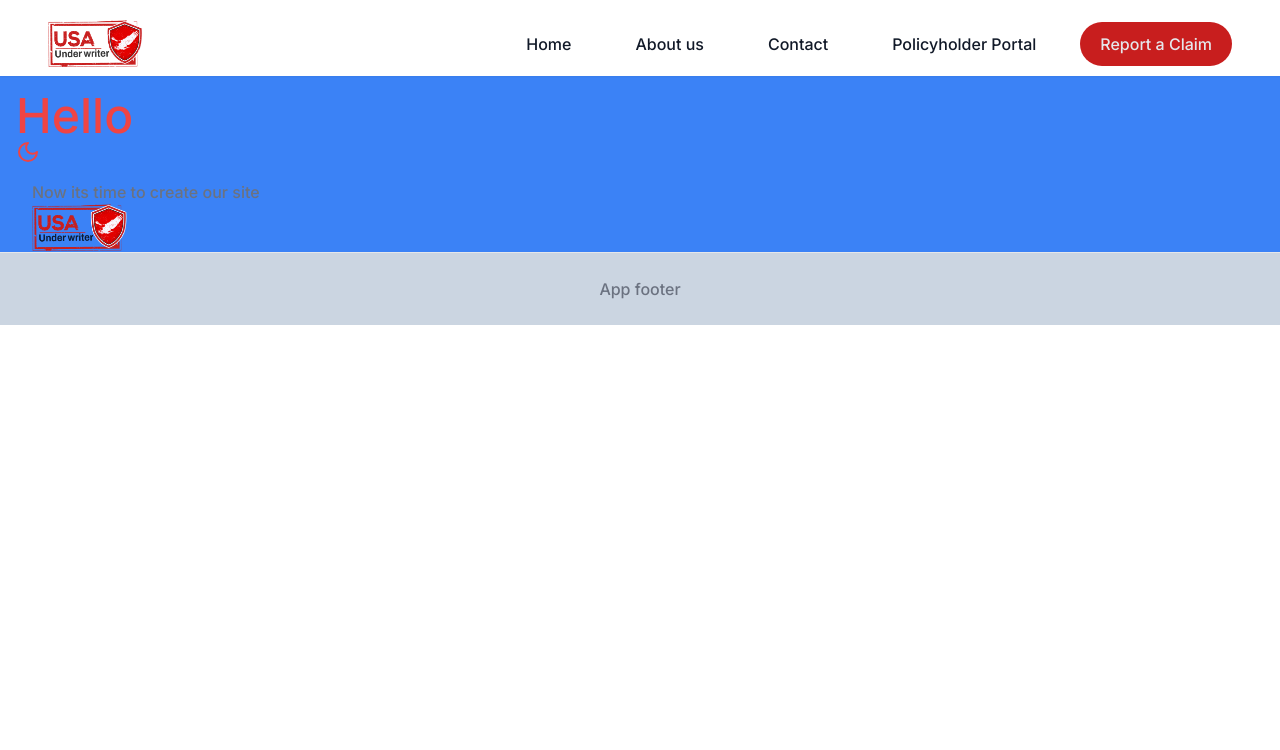
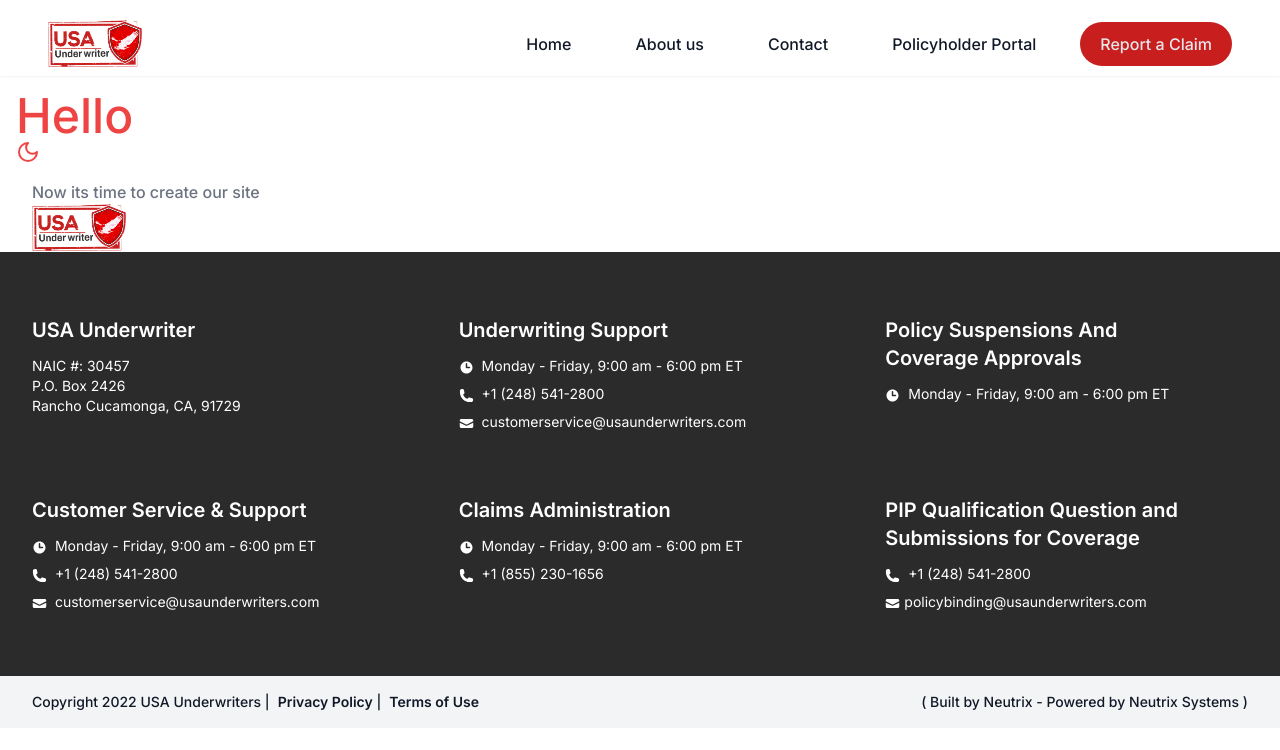
Before and after one commit to nex-nisharga/Daniyal-Task, a Next.js app: page / in a window 1280 px wide. Shown: the top 750 px of the page. Built offline with nearby package versions, Linux system fonts and the light colour scheme.

Commit message:
feat: footer

```diff
--- a/src/app/(public)/(home)/page.js
+++ b/src/app/(public)/(home)/page.js
@@ -3,7 +3,8 @@
 
 export default function Home() {
   return (
-    <div className="bg-blue-500">
+    <>
+      <div className="">
         <h2 className="p-4 text-red-500">
           Hello <Icons.Moon />
         </h2>
@@ -12,5 +13,6 @@
           <Logo />
         </div>
       </div>
+    </>
   );
 }
--- /dev/null
+++ b/src/components/FooterMobile/AccordionItem.jsx
@@ -0,0 +1,34 @@
+"use client";
+import React, { useState } from "react";
+import { Icons } from "../Icons";
+
+const AccordionItem = ({ title, children, itemActive }) => {
+  const [active, setActive] = useState(itemActive || false);
+
+  const handleToggle = (e) => {
+    setActive(!active);
+  };
+  return (
+    <div className="w-full border border-gray-700 first:rounded-t-lg last:rounded-b-lg">
+      <button
+        className={` flex w-full text-left p-5`}
+        onClick={() => handleToggle()}
+      >
+        <div className="flex items-center justify-between w-full">
+          <h3 className="text-base">{title}</h3>
+          {active ? <Icons.UpArrow /> : <Icons.DownArrow />}
+        </div>
+      </button>
+
+      <div
+        className={`bg-gray-900 duration-200 ease-in-out ${
+          active ? "block" : "hidden"
+        }`}
+      >
+        {children}
+      </div>
+    </div>
+  );
+};
+
+export default AccordionItem;
--- /dev/null
+++ b/src/components/FooterMobile/FooterMobile.jsx
@@ -0,0 +1,103 @@
+"use client";
+import React, { useState } from "react";
+import AccordionItem from "./AccordionItem";
+import { Icons } from "../Icons";
+import Link from "next/link";
+
+const FooterMobile = () => {
+  return (
+    <section className="bg-gray-800 py-9">
+      <div className="px-4">
+        <div className="flex flex-col ">
+          <div className="w-full">
+            <AccordionItem title="USA Underwriting" itemActive={true}>
+              <h6 className="p-5">
+                Monday - Friday, 9:00 am - 6:00 pm ET <br /> +1 (248) 541-2800{" "}
+                <br /> customerservice@usaunderwriters.com <br />
+              </h6>
+            </AccordionItem>
+            <AccordionItem title="Customer Service & Support">
+              <div className="p-5">
+                <h6 className="mb-1">
+                  <Icons.Clock className="inline mr-1" /> Monday - Friday, 9:00
+                  am - 6:00 pm ET
+                </h6>
+                <h6 className="">
+                  <Icons.Phone className="inline mr-1" /> +1 (248) 541-2800
+                </h6>
+              </div>
+            </AccordionItem>
+            <AccordionItem title="Claims Administration">
+              <div className="p-5">
+                <h6 className="mb-1">
+                  <Icons.Clock className="inline mr-1" /> Monday - Friday, 9:00
+                  am - 6:00 pm ET
+                </h6>
+                <h6 className="mb-1">
+                  <Icons.Phone className="inline mr-1" /> +1 (855) 230-1656
+                </h6>
+                <h6>
+                  <Icons.Map className="inline mr-3" />
+                  P.O. Box 647 | Battle Creek, MI 49016
+                </h6>
+              </div>
+            </AccordionItem>
+          </div>
+
+          <div className="w-full mt-5">
+            <AccordionItem title="Underwriting Support" itemActive={true}>
+              <h6 className="p-5">
+                Monday - Friday, 9:00 am - 6:00 pm ET <br /> +1 (248) 541-2800{" "}
+                <br /> customerservice@usaunderwriters.com <br />
+              </h6>
+            </AccordionItem>
+            <AccordionItem title="Policy Suspensions And Coverage Approvals">
+              <div className="p-5">
+                <h6 className="mb-1">
+                  <Icons.Clock className="inline mr-1" /> Monday - Friday, 9:00
+                  am - 6:00 pm ET
+                </h6>
+                <h6 className="">
+                  <Icons.Phone className="inline mr-1" /> +1 (248) 541-2800
+                </h6>
+              </div>
+            </AccordionItem>
+            <AccordionItem title="RIP Qualification Question And Submissions for Coverage">
+              <div className="p-5">
+                <h6 className="mb-1">
+                  <Icons.Phone className="inline mr-1" /> +1 (248) 541-2800
+                </h6>
+                <h6>
+                  <Icons.Envelope className="inline mr-3" />
+                  policybinding@usaunderwriters.com
+                </h6>
+              </div>
+            </AccordionItem>
+          </div>
+        </div>
+      </div>
+
+      <div className="">
+        <div className="container">
+          <div className="text-xs text-center text-white">
+            <div className="mt-8 mb-3">
+              <p>Copyright 2022 USA Underwriters</p>
+              <div className="mt-2">
+                <Link href="/" className="pl-2 font-semibold">
+                  Privacy Policy
+                </Link>
+                |
+                <Link href="/" className="pl-2 font-semibold ">
+                  Terms of Use
+                </Link>
+              </div>
+            </div>
+            <p>( Built by Neutrix - Powered by Neutrix Systems )</p>
+          </div>
+        </div>
+      </div>
+    </section>
+  );
+};
+
+export default FooterMobile;
--- /dev/null
+++ b/src/components/FooterMobile/index.js
@@ -0,0 +1,2 @@
+export { default as AccordionItem } from "./AccordionItem";
+export { default as FooterMobile } from "./FooterMobile";
--- a/src/components/Icons.jsx
+++ b/src/components/Icons.jsx
@@ -44,10 +44,10 @@
       fill="none"
       xmlns="http://www.w3.org/2000/svg"
     >
-      <g clip-path="url(#clip0_4_2412)">
+      <g clipPath="url(#clip0_4_2412)">
         <path
-          fill-rule="evenodd"
-          clip-rule="evenodd"
+          fillRule="evenodd"
+          clipRule="evenodd"
           d="M0.9375 2.8125C0.9375 1.77697 1.77697 0.9375 2.8125 0.9375H3.66977C4.2075 0.9375 4.67623 1.30347 4.80665 1.82515L5.49777 4.58964C5.61213 5.04706 5.44121 5.52847 5.06401 5.81136L4.2555 6.41775C4.17154 6.48072 4.15329 6.57292 4.17688 6.6373C4.88657 8.57468 6.42532 10.1134 8.3627 10.8231C8.42708 10.8467 8.51928 10.8285 8.58225 10.7445L9.18864 9.93599C9.47153 9.55879 9.95294 9.38787 10.4104 9.50223L13.1748 10.1933C13.6965 10.3238 14.0625 10.7925 14.0625 11.3302V12.1875C14.0625 13.223 13.223 14.0625 12.1875 14.0625H10.7812C5.3447 14.0625 0.9375 9.6553 0.9375 4.21875V2.8125Z"
           fill="white"
         />
@@ -88,8 +88,8 @@
       xmlns="http://www.w3.org/2000/svg"
     >
       <path
-        fill-rule="evenodd"
-        clip-rule="evenodd"
+        fillRule="evenodd"
+        clipRule="evenodd"
         d="M5.26756 13.1997L5.26966 13.2007C5.4175 13.265 5.5 13.25 5.5 13.25C5.5 13.25 5.5825 13.265 5.73093 13.2004L5.73244 13.1997L5.73674 13.1978L5.75036 13.1915C5.76163 13.1863 5.77725 13.1789 5.79693 13.1694C5.83628 13.1505 5.89191 13.1229 5.9615 13.0866C6.10058 13.0141 6.29591 12.9064 6.52874 12.7621C6.99342 12.4741 7.61302 12.037 8.23411 11.4383C9.47663 10.2407 10.75 8.36936 10.75 5.75C10.75 2.85051 8.3995 0.5 5.5 0.5C2.60051 0.5 0.25 2.85051 0.25 5.75C0.25 8.36936 1.52337 10.2407 2.76589 11.4383C3.38698 12.037 4.00658 12.4741 4.47126 12.7621C4.70409 12.9064 4.89942 13.0141 5.0385 13.0866C5.10809 13.1229 5.16372 13.1505 5.20307 13.1694C5.22275 13.1789 5.23837 13.1863 5.24964 13.1915L5.26326 13.1978L5.26756 13.1997ZM5.5 7.4375C6.43198 7.4375 7.1875 6.68198 7.1875 5.75C7.1875 4.81802 6.43198 4.0625 5.5 4.0625C4.56802 4.0625 3.8125 4.81802 3.8125 5.75C3.8125 6.68198 4.56802 7.4375 5.5 7.4375Z"
         fill="white"
       />
@@ -120,8 +120,8 @@
       xmlns="http://www.w3.org/2000/svg"
     >
       <path
-        fill-rule="evenodd"
-        clip-rule="evenodd"
+        fillRule="evenodd"
+        clipRule="evenodd"
         d="M14.7197 0.71967C15.0126 0.426777 15.4874 0.426777 15.7803 0.71967L19.5303 4.46967C19.8232 4.76256 19.8232 5.23744 19.5303 5.53033L15.7803 9.28033C15.4874 9.57322 15.0126 9.57322 14.7197 9.28033C14.4268 8.98744 14.4268 8.51256 14.7197 8.21967L17.1893 5.75H1C0.585786 5.75 0.25 5.41421 0.25 5C0.25 4.58579 0.585786 4.25 1 4.25H17.1893L14.7197 1.78033C14.4268 1.48744 14.4268 1.01256 14.7197 0.71967Z"
         fill="#E5E7EB"
       />
@@ -199,8 +199,8 @@
       xmlns="http://www.w3.org/2000/svg"
     >
       <path
-        fill-rule="evenodd"
-        clip-rule="evenodd"
+        fillRule="evenodd"
+        clipRule="evenodd"
         d="M0 0.75C0 0.335786 0.335786 0 0.75 0H17.25C17.6642 0 18 0.335786 18 0.75C18 1.16421 17.6642 1.5 17.25 1.5H0.75C0.335786 1.5 0 1.16421 0 0.75ZM0 6C0 5.58579 0.335786 5.25 0.75 5.25H17.25C17.6642 5.25 18 5.58579 18 6C18 6.41421 17.6642 6.75 17.25 6.75H0.75C0.335786 6.75 0 6.41421 0 6ZM8.25 11.25C8.25 10.8358 8.58579 10.5 9 10.5H17.25C17.6642 10.5 18 10.8358 18 11.25C18 11.6642 17.6642 12 17.25 12H9C8.58579 12 8.25 11.6642 8.25 11.25Z"
         fill="#111928"
       />
@@ -216,8 +216,8 @@
       xmlns="http://www.w3.org/2000/svg"
     >
       <path
-        fill-rule="evenodd"
-        clip-rule="evenodd"
+        fillRule="evenodd"
+        clipRule="evenodd"
         d="M5.46967 5.46967C5.76256 5.17678 6.23744 5.17678 6.53033 5.46967L12 10.9393L17.4697 5.46967C17.7626 5.17678 18.2374 5.17678 18.5303 5.46967C18.8232 5.76256 18.8232 6.23744 18.5303 6.53033L13.0607 12L18.5303 17.4697C18.8232 17.7626 18.8232 18.2374 18.5303 18.5303C18.2374 18.8232 17.7626 18.8232 17.4697 18.5303L12 13.0607L6.53033 18.5303C6.23744 18.8232 5.76256 18.8232 5.46967 18.5303C5.17678 18.2374 5.17678 17.7626 5.46967 17.4697L10.9393 12L5.46967 6.53033C5.17678 6.23744 5.17678 5.76256 5.46967 5.46967Z"
         fill="#111928"
       />
--- a/src/components/TheFooter.jsx
+++ b/src/components/TheFooter.jsx
@@ -1,10 +1,106 @@
-const TheFooter= () =>   {
-return (
-        <div className='w-full py-6 text-center border-t bg-slate-300 dark:bg-transparent dark:text-gray-50'>
-            App footer
+import Link from "next/link";
+import { Icons } from "./Icons";
+import { FooterMobile } from "./FooterMobile";
+
+const TheFooter = () => {
+  return (
+    <>
+      <footer className="hidden md:block">
+        <div className="py-16 bg-gray-800">
+          <div className="container">
+            <div className="grid grid-cols-12 gap-16">
+              <div className="col-span-4">
+                <h3 className="mb-3">USA Underwriter</h3>
+                <h6>
+                  NAIC #: 30457 <br /> P.O. Box 2426 <br /> Rancho Cucamonga,
+                  CA, 91729
+                </h6>
+              </div>
+              <div className="col-span-4">
+                <h3 className="mb-3">Underwriting Support</h3>
+                <h6 className="mb-2">
+                  <Icons.Clock className="inline mr-1" /> Monday - Friday, 9:00
+                  am - 6:00 pm ET
+                </h6>
+                <h6 className="mb-2">
+                  <Icons.Phone className="inline mr-1" /> +1 (248) 541-2800
+                </h6>
+                <h6>
+                  <Icons.Envelope className="inline mr-1" />{" "}
+                  customerservice@usaunderwriters.com
+                </h6>
+              </div>
+              <div className="col-span-4">
+                <h3 className="mb-3">
+                  Policy Suspensions And <br /> Coverage Approvals
+                </h3>
+                <h6 className="mb-2">
+                  <Icons.Clock className="inline mr-1" /> Monday - Friday, 9:00
+                  am - 6:00 pm ET
+                </h6>
+              </div>
+              <div className="col-span-4">
+                <h3 className="mb-3">Customer Service & Support</h3>
+                <h6 className="mb-2">
+                  <Icons.Clock className="inline mr-1" /> Monday - Friday, 9:00
+                  am - 6:00 pm ET
+                </h6>
+                <h6 className="mb-2">
+                  <Icons.Phone className="inline mr-1" /> +1 (248) 541-2800
+                </h6>
+                <h6>
+                  <Icons.Envelope className="inline mr-1" />{" "}
+                  customerservice@usaunderwriters.com
+                </h6>
+              </div>
+              <div className="col-span-4">
+                <h3 className="mb-3">Claims Administration</h3>
+                <h6 className="mb-2">
+                  <Icons.Clock className="inline mr-1" /> Monday - Friday, 9:00
+                  am - 6:00 pm ET
+                </h6>
+                <h6 className="mb-2">
+                  <Icons.Phone className="inline mr-1" /> +1 (855) 230-1656
+                </h6>
+              </div>
+              <div className="col-span-4">
+                <h3 className="mb-3">
+                  PIP Qualification Question and <br /> Submissions for Coverage
+                </h3>
+                <h6 className="mb-2">
+                  <Icons.Phone className="inline mr-1" /> +1 (248) 541-2800
+                </h6>
+                <h6>
+                  <Icons.Envelope className="inline mr-1" />
+                  policybinding@usaunderwriters.com
+                </h6>
+              </div>
+            </div>
+          </div>
         </div>
-    );
+        <div className="py-4 bg-gray-100">
+          <div className="container">
+            <div className="flex justify-between text-sm text-gray-900">
+              <p className="">
+                Copyright 2022 USA Underwriters |
+                <Link href="/" className="pl-2 font-semibold">
+                  Privacy Policy
+                </Link>{" "}
+                |
+                <Link href="/" className="pl-2 font-semibold ">
+                  Terms of Use
+                </Link>
+              </p>
+              <p>( Built by Neutrix - Powered by Neutrix Systems )</p>
+            </div>
+          </div>
+        </div>
+      </footer>
+      <footer className="block md:hidden">
+        <FooterMobile />
+      </footer>
+    </>
+  );
 };
 
-
 export default TheFooter;
--- a/src/components/index.js
+++ b/src/components/index.js
@@ -3,4 +3,5 @@
 export { default as ScrollTop } from "./ScrollTop";
 export { default as TheHeader } from "./TheHeader";
 export { default as TheFooter } from "./TheFooter";
+export { default as FooterMobile } from "./FooterMobile/FooterMobile";
 export { default as Logo } from "./Logo";
--- a/src/style/globals.css
+++ b/src/style/globals.css
@@ -17,7 +17,10 @@
     @apply text-4xl xs:text-5xl font-medium;
   }
   h3 {
-    @apply text-xl;
+    @apply text-xl font-semibold text-white;
+  }
+  h6 {
+    @apply text-base md:text-sm font-normal text-white;
   }
 }
 
```
Also changed, not shown: src/app/(public)/layout.js (+5 -5 lines). Lines whose indentation alone changed are shown as unchanged.
